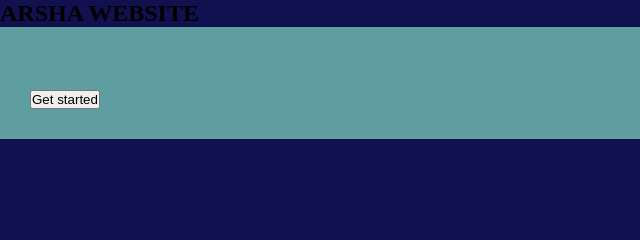
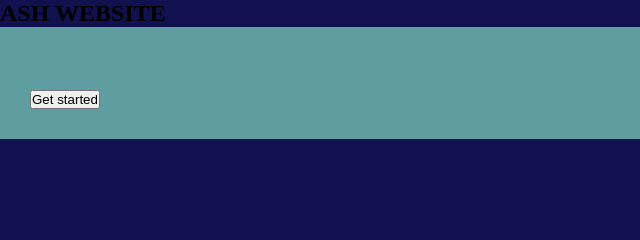
Before and after one commit to Samuel-Omobuwa/firstProject, a plain HTML site: page index.html in a window 1280 px wide. Shown: the top 240 px of the page, 0-640 px from the left. Drawn offline with Linux system fonts and the light colour scheme.

Commit message:
Second commit

```diff
--- a/index.html
+++ b/index.html
@@ -9,7 +9,7 @@
 <body>
 
     <header class ="header">
-        <h2 class="Arshawebsite">ARSHA WEBSITE</h2>
+        <h2 class="Arshawebsite">ASH WEBSITE</h2>
         <nav class="navbar">
             <ul class="navitem">
                 <li> <a href="#home" class="active">Home</a> </li>
```
